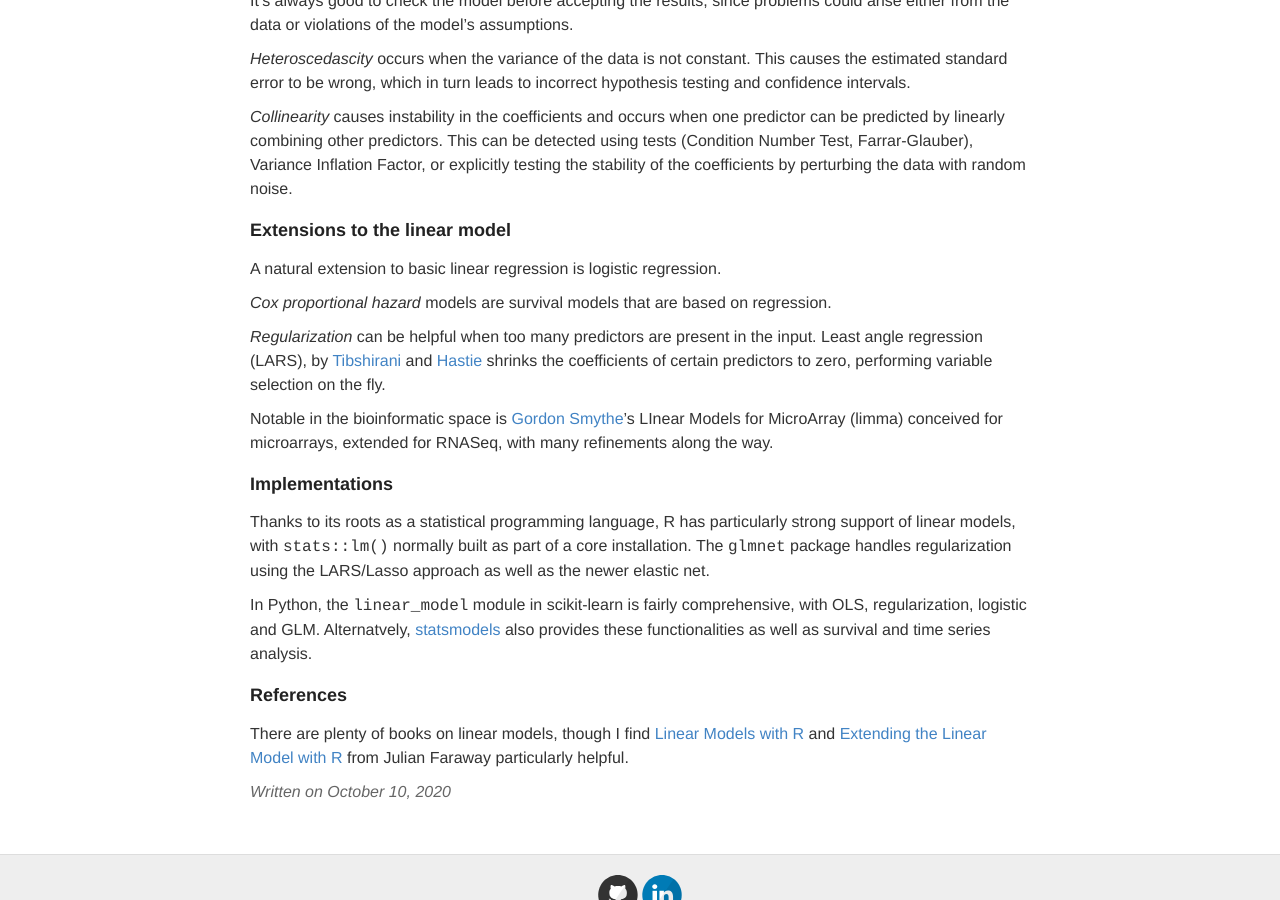
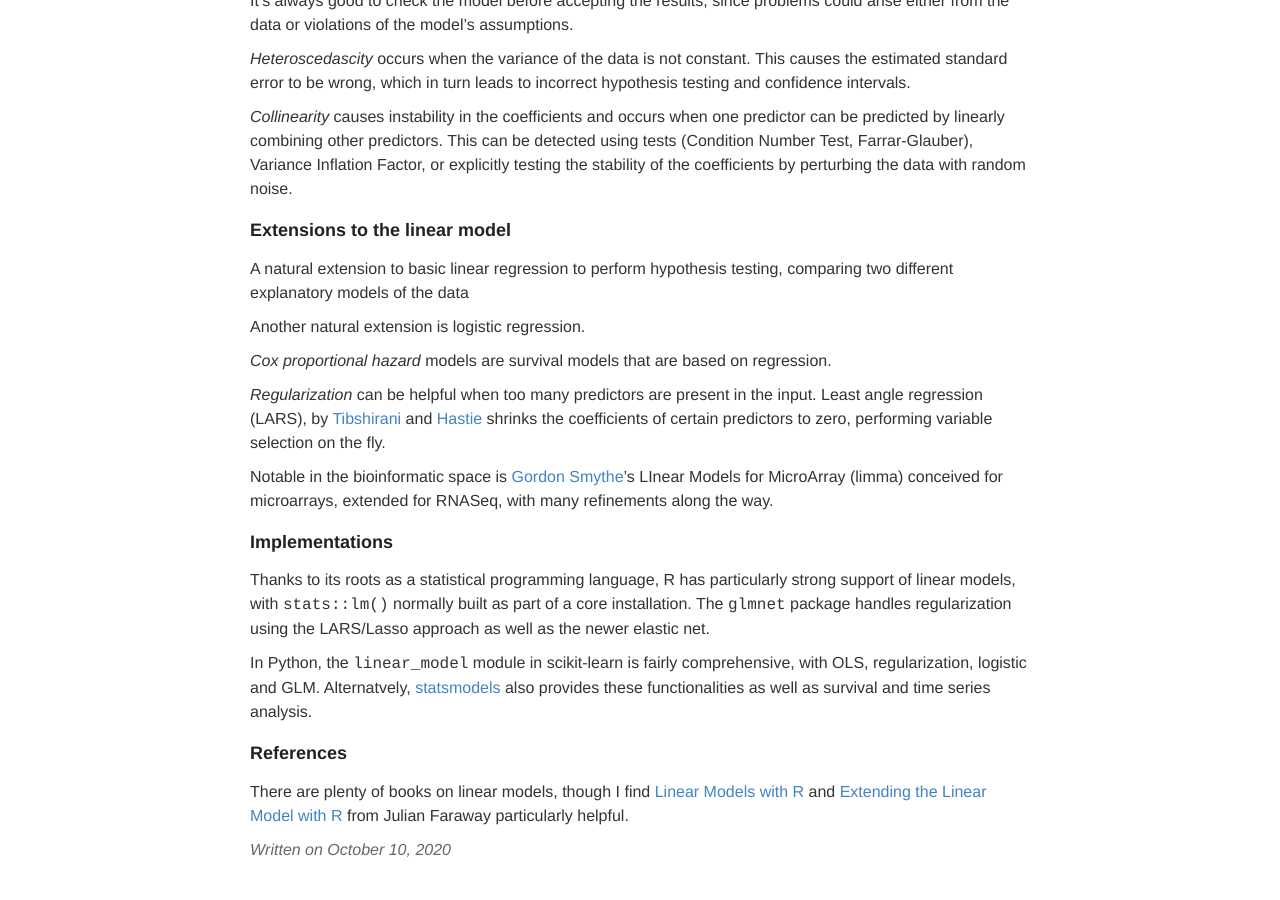
Before and after one commit to ptvan/ptvan.github.io, a Jekyll site: the page built from _posts/2020-10-10-linear-models.md, in a window 1280 px wide and 900 px high, scrolled down 580 px. Built offline with Jekyll 4.4.1, drawn with Linux system fonts in a browser that asks for light colours.

Commit message:
added hypothesis testing

```diff
--- a/_posts/2020-10-10-linear-models.md
+++ b/_posts/2020-10-10-linear-models.md
@@ -23,7 +23,9 @@ It's always good to check the model before accepting the results, since problems
 
 ### Extensions to the linear model
 
-A natural extension to basic linear regression is logistic regression.
+A natural extension to basic linear regression to perform hypothesis testing, comparing two different explanatory models of the data
+
+Another natural extension is logistic regression.
 
 *Cox proportional hazard* models are survival models that are based on regression.
 
```
